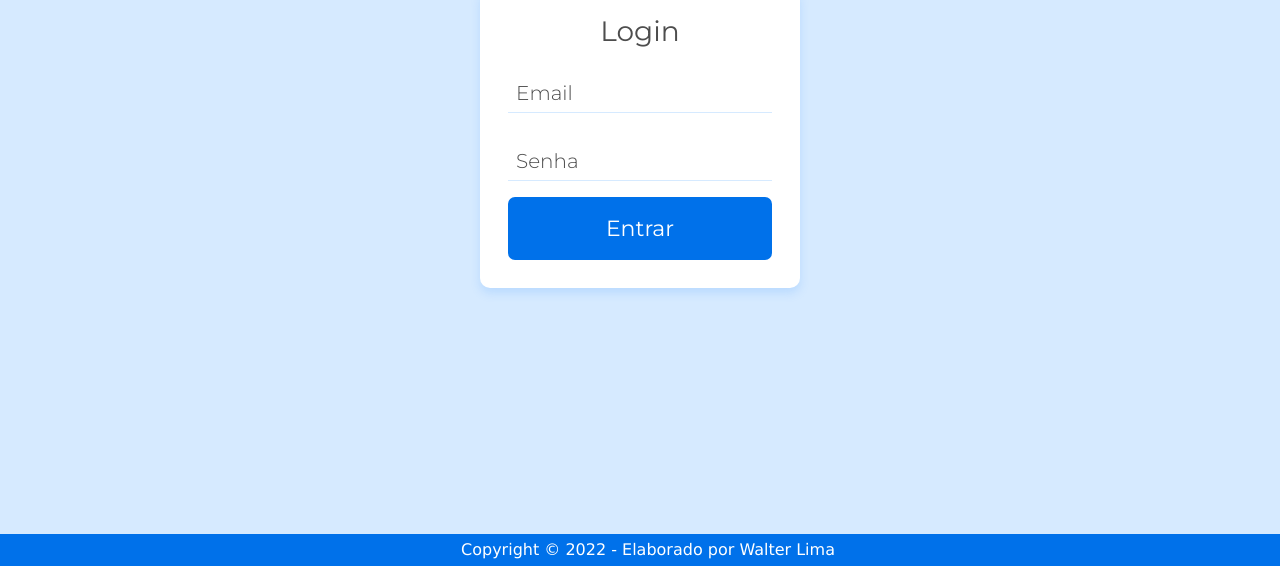
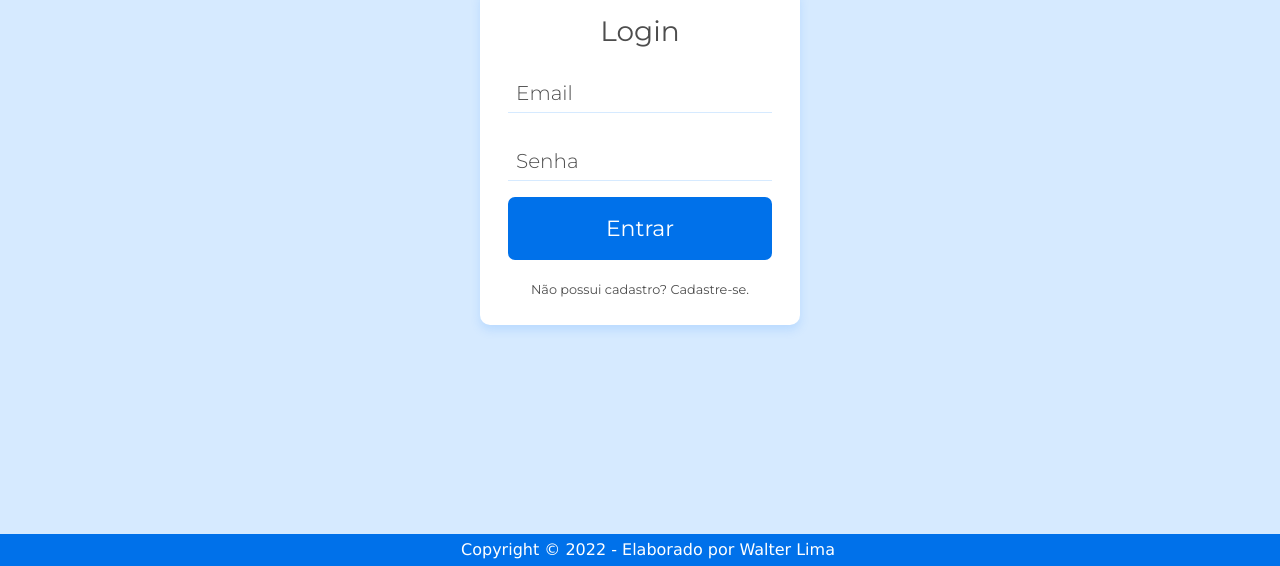
Before and after one commit to WalterLimaViana/doguitoPetShop, a plain HTML site: page login.html in a window 1280 px wide. Shown: the part 234-800 px from the top of the page. Drawn offline with Linux system fonts and the light colour scheme.

Commit message:
create link cadastro page

```diff
--- a/assets/css/login.css
+++ b/assets/css/login.css
@@ -14,3 +14,14 @@
   box-sizing: border-box;
   margin-bottom: 1rem;
 }
+
+.link__cadastro {
+  margin-top: 1.5rem;
+  font-size: 0.8rem;
+  text-align: center;
+}
+
+.link__cadastro:hover {
+  font-weight: bold;
+  font-size: 0.85rem;
+}
--- a/login.html
+++ b/login.html
@@ -48,6 +48,9 @@
                         está válido</span>
                 </div>
                 <button class="botao">Entrar</button>
+                <div class="link__cadastro">
+                    <p><a href="cadastro.html">Não possui cadastro? Cadastre-se.</a></p>
+                </div>
             </section>
         </main>
 
```
Also changed, not shown: cadastro_concluido.html (+1 -1 lines).
